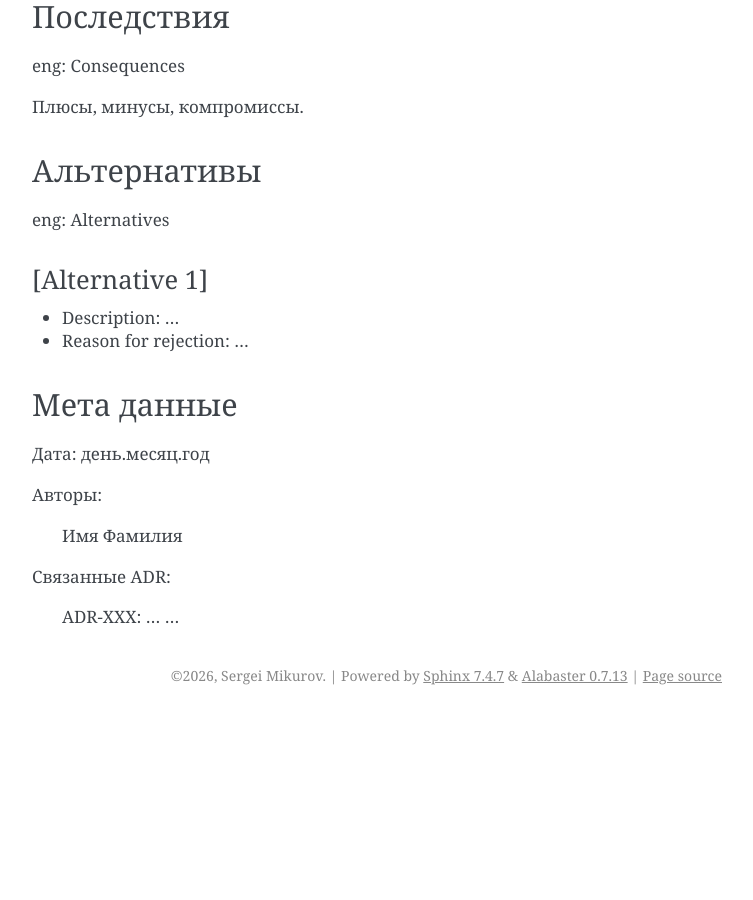
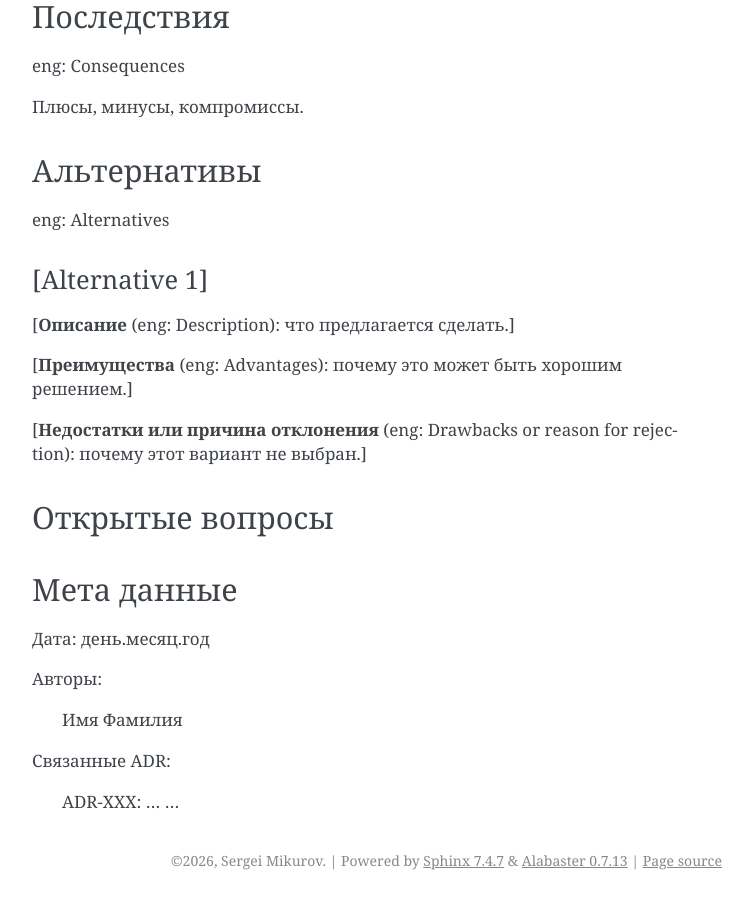
Before and after one commit to svmikurov/tt-ai-api, a Sphinx documentation site: the page built from docs/source/guides/adr/structure.rst, in a window 1280 px wide and 900 px high, scrolled down 1364 px. Shown: the whole window, without its empty margins (388-1141 px from the left). Built offline with Sphinx 7.4.7, drawn with Linux system fonts in a browser that asks for light colours; before the commit the page ends 2079 px from its top, so only the background shows below that.

Commit message:
docs(adr): Improve AP alternatives template

```diff
--- a/docs/source/guides/adr/structure.rst
+++ b/docs/source/guides/adr/structure.rst
@@ -75,9 +75,14 @@ eng: Alternatives
 [Alternative 1]
 ---------------
 
-- Description: ...
-- Reason for rejection: ...
+[**Описание** (eng: Description): что предлагается сделать.]
 
+[**Преимущества** (eng: Advantages): почему это может быть хорошим решением.]
+
+[**Недостатки или причина отклонения** (eng: Drawbacks or reason for rejection): почему этот вариант не выбран.]
+
+Открытые вопросы
+================
 
 Мета данные
 ===========
```
